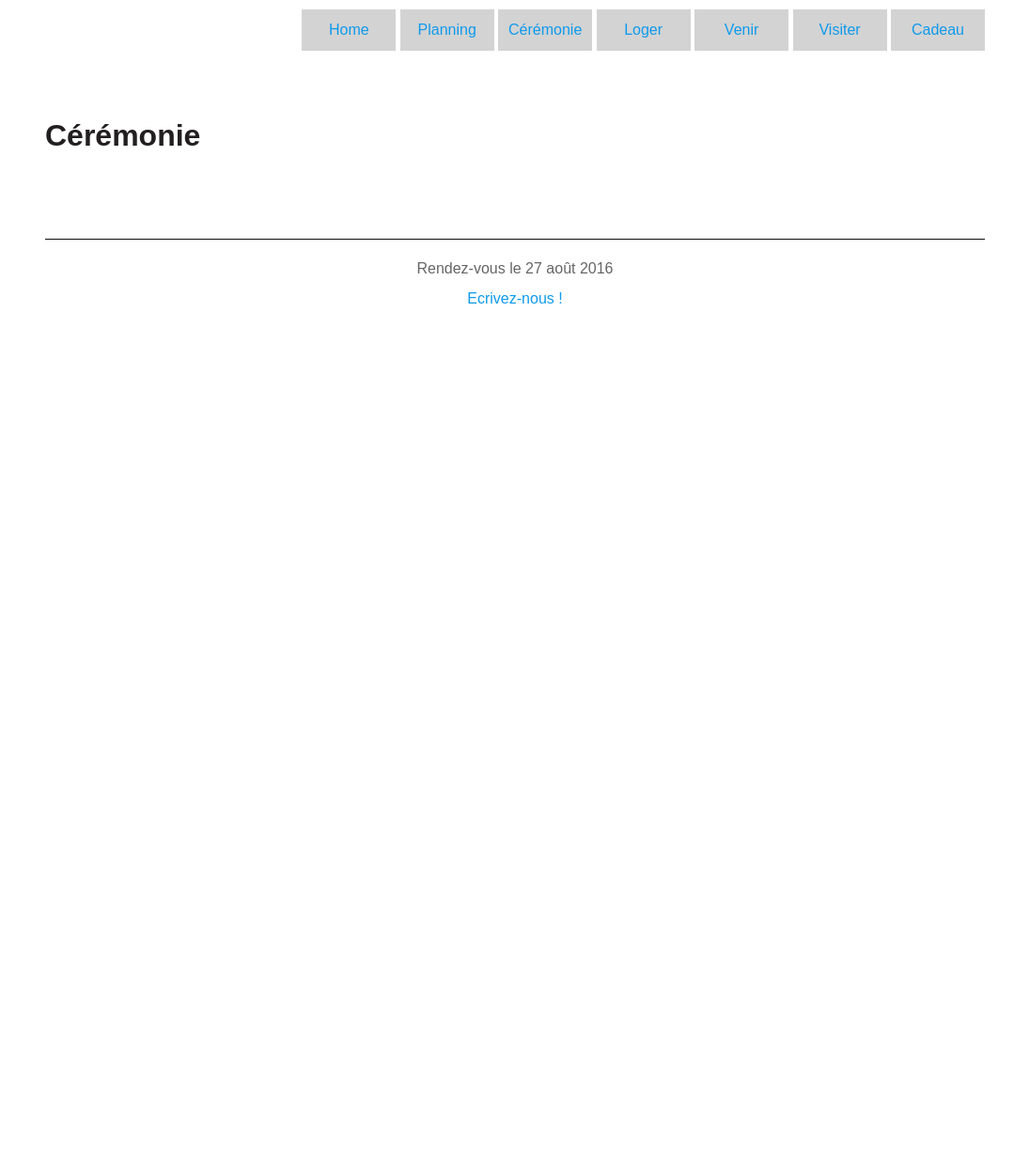
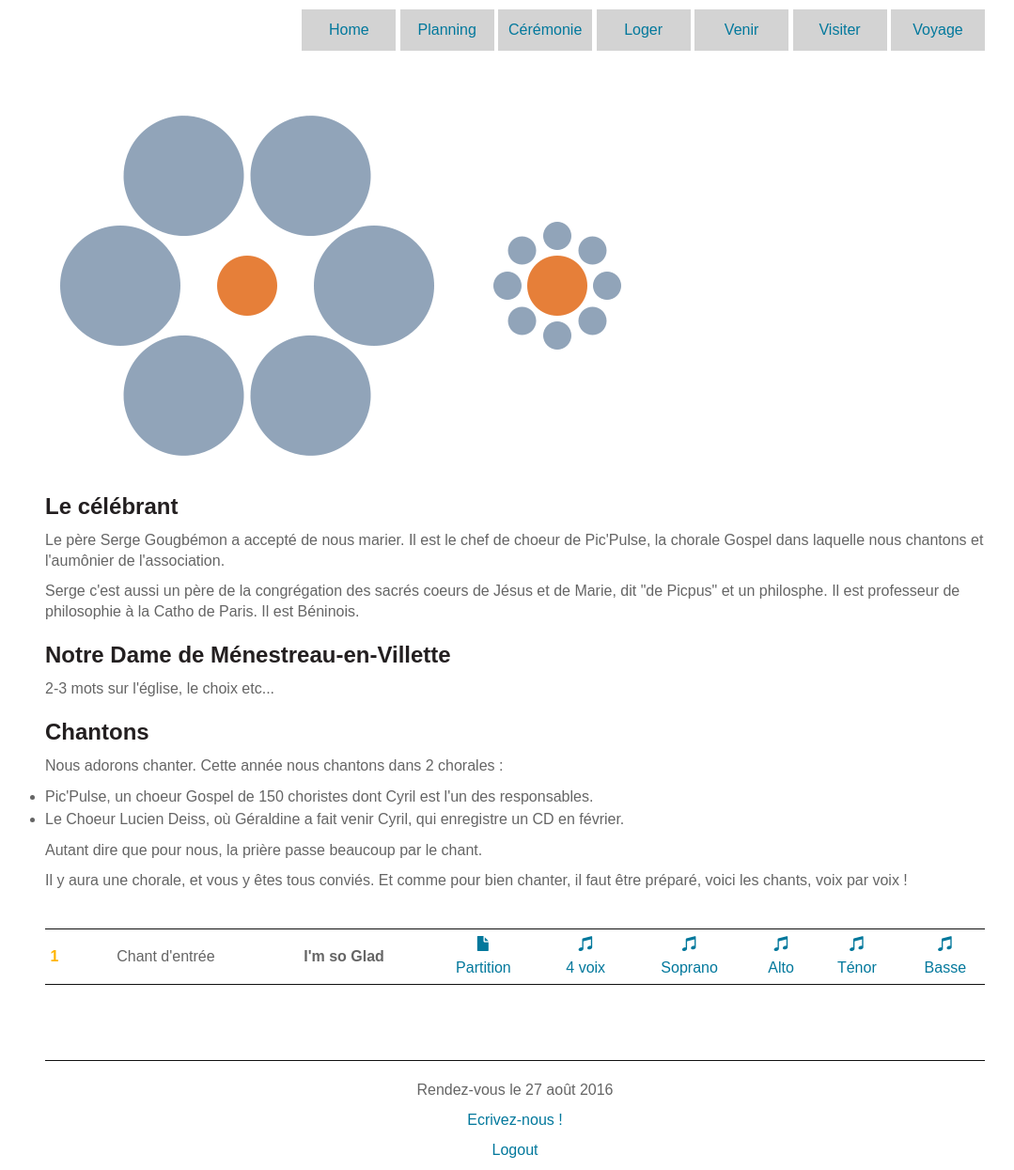
Before and after one commit to cyrilbecquart/mariage, a Django app: page /ceremony in a window 1280 px wide. Shown: the whole page at 94% size, without its empty margins (92-1171 px from the left). Before the commit the page ends 323 px from the top, so only its background shows below. Run offline with Django 3.2, Linux system fonts and the light colour scheme; a user stored in the database is signed in; parts of the project's set-up code (start-up, migrations or seed data) failed here and were passed over; some libraries are stand-ins or nearby versions.

Commit message:
ceremony page. 1st step

```diff
--- a/app/mariage/static/css/main.css
+++ b/app/mariage/static/css/main.css
@@ -202,6 +202,17 @@ nav a:hover {
 	width: 400px;
 }
 
+/* ceremony */
+.songs {
+	border-top: solid 1px #111;
+	border-bottom: solid 1px #111;
+	margin-top: 40px;
+}
+.songs td {
+	vertical-align: middle;
+	text-align: center;
+}
+
 @media (max-width: 1000px) {
 	#wrapper {
 		margin: 0 10px;
--- a/app/mariage/static/css/typography.css
+++ b/app/mariage/static/css/typography.css
@@ -56,15 +56,15 @@ img, a img {
 
 /* Links */
 a:link, a:visited, a.blue:link, a.blue:visited {
-	color: #0e9aec;
+	color: #02789C;
 	text-decoration: none;
 }
 a:hover, a.blue:hover {
 	text-decoration: none;
-	color: #0e9aec;
+	color: #02789C;
 }
 p a:link, p a:visited {
-	color: #0e9aec;
+	color: #02789C;
 	text-decoration: none;
 }
 
@@ -109,6 +109,10 @@ table {
 .centered {
 	margin: 20px auto;
 }
+.max400 {
+    max-width: 400px;
+}
+
 /* Button */
 .action, .action:link, .action:visited, input[type='submit'].action {
 	padding: 10px 20px;
--- a/app/mariage/static/js/maps.js
+++ b/app/mariage/static/js/maps.js
@@ -30,8 +30,8 @@ function getLocations() {
 	var hotelLocations = [];
 	for ( i = 1; $('#hotel' + i).length > 0; i++) {
 		hotelLocations.push([i.toString(), {
-			lat : parseFloat($('#hotel' + i).attr('data-lat')),
-			lng : parseFloat($('#hotel' + i).attr('data-lng'))
+			lat : parseFloat($('#hotel' + i).attr('data-lat').replace(',','.')),
+			lng : parseFloat($('#hotel' + i).attr('data-lng').replace(',','.'))
 		}]);
 	}
 	return hotelLocations;
--- a/app/mariage/templates/footer.html
+++ b/app/mariage/templates/footer.html
@@ -2,6 +2,4 @@
 <hr>
 <p class="center">Rendez-vous le 27 août 2016</p>
 <p class="center"><a href="mailto:cyril.geraldine.2016@gmail.com" target="_blank">Ecrivez-nous !</a></p>
-{% comment %}
 <p class="center"><a href="{% url 'logout' %}">{% trans "Logout" %}</a></p>
-{% endcomment %}
--- a/app/mariage/templates/forms/carpooling.html
+++ b/app/mariage/templates/forms/carpooling.html
@@ -4,7 +4,7 @@
 {% block title %}Nouveau covoiturage{% endblock title %}
 
 {% block content %}
-<form action="" method="post" class="smallForm centered">
+<form action="" method="post" class="smallForm centered max400">
 	{% if request.GET.role == 'DR' %}
 		<h1>Proposer un covoiturage</h1>
 	{% else %}
--- a/app/mariage/templates/header.html
+++ b/app/mariage/templates/header.html
@@ -1,9 +1,9 @@
 <nav id="nav">
-    <a href="{% url "home" %}" class="logo">Home</a>
-    <a href="{% url "planning" %}">Planning</a>
+    <a href="{% url 'home' %}" class="logo">Home</a>
+    <a href="{% url 'planning' %}">Planning</a>
     <a href="{% url 'ceremony' %}">Cérémonie</a>
-    <a href="{% url "housing" %}">Loger</a>
-    <a href="{% url "coming" %}">Venir</a>
-    <a href="#">Visiter</a>
-    <a href="#">Cadeau</a>
+    <a href="{% url 'housing' %}">Loger</a>
+    <a href="{% url 'coming' %}">Venir</a>
+    <a href="{% url 'visit' %}">Visiter</a>
+    <a href="{% url 'voyage' %}">Voyage</a>
 </nav>
--- a/app/mariage/templates/pages/ceremony.html
+++ b/app/mariage/templates/pages/ceremony.html
@@ -1,6 +1,37 @@
 {% extends 'base.html' %}
 
 {% block content %}
+    <img src="{{ STATIC_URL }}img/ceremony-banner.png">
+    <h2>Le célébrant</h2>
+	<p>Le père Serge Gougbémon a accepté de nous marier. Il est le chef de choeur de Pic'Pulse,
+		la chorale Gospel dans laquelle nous chantons et l'aumônier de l'association.</p>
+	<p>Serge c'est aussi un père de la congrégation des sacrés coeurs de Jésus et de Marie, dit "de Picpus" et un philosphe.
+		Il est professeur de philosophie à la Catho de Paris. Il est Béninois.</p>
 
-    <h1>Cérémonie</h1>
+	<h2>Notre Dame de Ménestreau-en-Villette</h2>
+	<p>2-3 mots sur l'église, le choix etc...</p>
+
+	<h2>Chantons</h2>
+	<p>Nous adorons chanter. Cette année nous chantons dans 2 chorales&nbsp;: </p>
+	<ul>
+		<li>Pic'Pulse, un choeur Gospel de 150 choristes dont Cyril est l'un des responsables.</li>
+		<li>Le Choeur Lucien Deiss, où Géraldine a fait venir Cyril, qui enregistre un CD en février.</li>
+	</ul>
+	<p>Autant dire que pour nous, la prière passe beaucoup par le chant.</p>
+	<p>Il y aura une chorale, et vous y êtes tous conviés. Et comme pour bien chanter,
+		il faut être préparé, voici les chants, voix par voix !</p>
+
+	<table class="hotels songs">
+		<tr>
+			<td class="yellow bold">1</td>
+			<td>Chant d'entrée</td>
+			<td class="bold">I'm so Glad</td>
+			<td><a href="#"><span class="glyphicon glyphicon-file" aria-hidden="true"></span><br/>Partition</a></td>
+			<td><a href="#"><span class="glyphicon glyphicon-music" aria-hidden="true"></span><br/>4 voix</a></td>
+			<td><a href="#"><span class="glyphicon glyphicon-music" aria-hidden="true"></span><br/>Soprano</a></td>
+			<td><a href="#"><span class="glyphicon glyphicon-music" aria-hidden="true"></span><br/>Alto</a></td>
+			<td><a href="#"><span class="glyphicon glyphicon-music" aria-hidden="true"></span><br/>Ténor</a></td>
+			<td><a href="#"><span class="glyphicon glyphicon-music" aria-hidden="true"></span><br/>Basse</a></td>
+		</tr>
+	</table>
 {% endblock content %}
--- a/app/mariage/templates/pages/coming.html
+++ b/app/mariage/templates/pages/coming.html
@@ -21,7 +21,8 @@
     <p>
     	Chateau de la Ferté Saint Aubin
     	<br/><span class="small">GPS :
-    		<a href="https://goo.gl/maps/rVGYU5X48c62" target="blank">47.726278, 1.940727</a></span>
+    		<a href="https://goo.gl/maps/rVGYU5X48c62" target="blank">47.726278, 1.940727</a>
+    		<br/>A 5 min en voiture de l'église</span>
 	</p>
 
     <h3>Brunch le dimanche</h3>
@@ -30,7 +31,8 @@
     	Pavillon du Ramier à Viglain,
     	<br/>Chez les parents de Géraldine
     	<br/><span class="small">GPS :
-    		<a href="https://goo.gl/maps/KZHN7tixs6Q2" target="blank">47.761590, 2.271166</a></span>
+    		<a href="https://goo.gl/maps/KZHN7tixs6Q2" target="blank">47.761590, 2.271166</a>
+    		<br/>A 5 min en voiture du château</span>
     </p>
 
 
--- a/app/mariage/templates/pages/housing.html
+++ b/app/mariage/templates/pages/housing.html
@@ -7,7 +7,7 @@
 
     <table class="hotels">
     <tr>
-    	<th>#</th>
+    	<th></th>
     	<th>Nom</th>
     	<th></th>
     	<th>Adresse</th>
--- /dev/null
+++ b/app/mariage/templates/pages/visit.html
@@ -0,0 +1,5 @@
+{% extends 'base.html' %}
+
+{% block content %}
+    <h1>Visiter la Sologne</h1>
+{% endblock content %}
--- a/app/mariage/templates/scripts.html
+++ b/app/mariage/templates/scripts.html
@@ -1,7 +1,7 @@
 <!-- jQuery (necessary for Bootstrap's JavaScript plugins) -->
-<script src="https://ajax.googleapis.com/ajax/libs/jquery/1.11.3/jquery.min.js"></script>
+<script type="text/javascript" src="https://ajax.googleapis.com/ajax/libs/jquery/1.9.1/jquery.min.js"></script>
 <!-- Include all compiled plugins (below), or include individual files as needed -->
-<script src="{{ STATIC_URL }}bootstrap-3.3.5-dist/js/bootstrap.min.js"></script>
+<script type="text/javascript" src="{{ STATIC_URL }}bootstrap-3.3.5-dist/js/bootstrap.min.js"></script>
 
 <script type="text/javascript" src="{{ STATIC_URL }}js/maps.js"></script>
 <script src="https://maps.googleapis.com/maps/api/js?api_key=AIzaSyCsYBuLST49rw269nMM-tuV3CeHJNV0xgw"></script>
--- a/app/mariage/urls.py
+++ b/app/mariage/urls.py
@@ -6,7 +6,7 @@ from app.mariage.views import *
 urlpatterns = [
     # required login
     url(r'^login$', login, name='login'),
-    #url(r'^logout$', logout_then_login, name='logout'),
+    url(r'^logout$', logout_then_login, name='logout'),
 
     # home page
     url(r'^$', HomePageView.as_view(), name='home'),
@@ -16,6 +16,8 @@ urlpatterns = [
     url(r'^housing$', HousingPageView.as_view(), name='housing'),
     url(r'^planning$', PlanningPageView.as_view(), name='planning'),
     url(r'^ceremony$', CeremonyPageView.as_view(), name='ceremony'),
+    url(r'^voyage$', VoyagePageView.as_view(), name='voyage'),
+    url(r'^visit$', VisitPageView.as_view(), name='visit'),
 
     # forms
     url(r'^coming/add-carpooling$', CarpoolingFormView.as_view(), name='add_carpooling'),
--- a/app/mariage/views.py
+++ b/app/mariage/views.py
@@ -1,11 +1,8 @@
-from django.conf import settings
-from django.contrib import messages
-from django.contrib.auth import login, authenticate
+#from django.contrib import messages
 from django.contrib.auth.decorators import login_required
 from django.core.urlresolvers import reverse_lazy
 from django.shortcuts import render
-from django.utils.translation import ugettext_lazy as _
-from django.views.generic.base import TemplateView, TemplateResponseMixin
+from django.views.generic.base import TemplateView
 from django.views.generic.edit import FormView
 from app.mariage.models import Hotel, Carpooling
 from app.mariage.forms import CarpoolingAddForm
@@ -60,6 +57,16 @@ class CeremonyPageView(LoginRequiredMixin, TemplateView):
     template_name = "pages/ceremony.html"
 
 
+class VoyagePageView(LoginRequiredMixin, TemplateView):
+
+    template_name = "pages/voyage.html"
+
+
+class VisitPageView(LoginRequiredMixin, TemplateView):
+
+    template_name = "pages/visit.html"
+
+
 
 """ forms views """
 
```
Also changed, not shown: app/mariage/templates/pages/planning.html (+11 -9 lines), app/mariage/templates/pages/voyage.html (added, +7 -0 lines), app/mariage/static/img/ceremony-banner.png (added).
